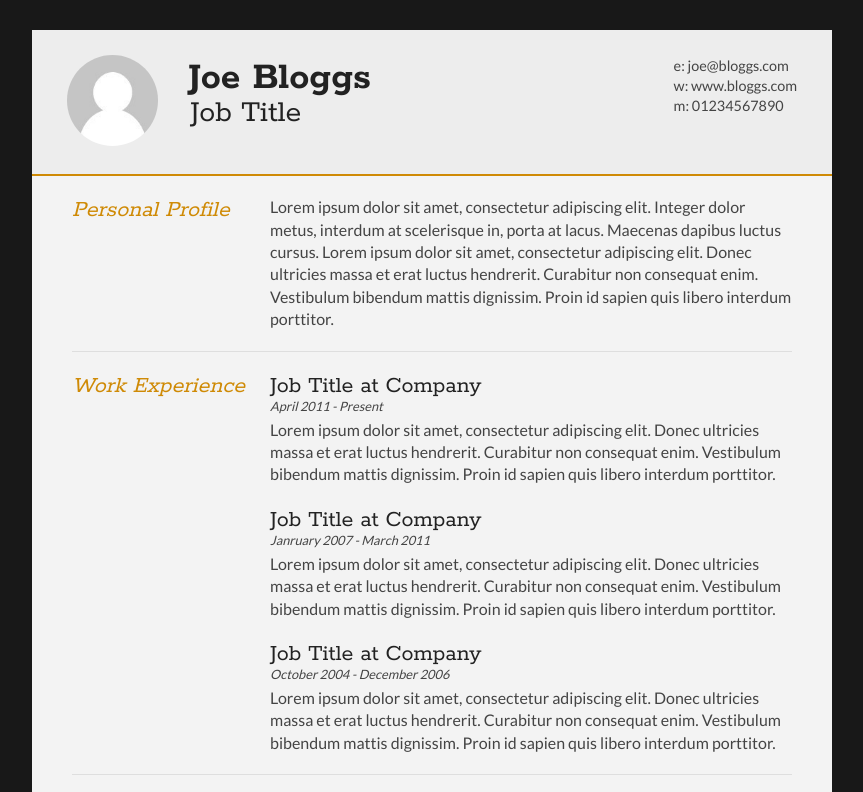
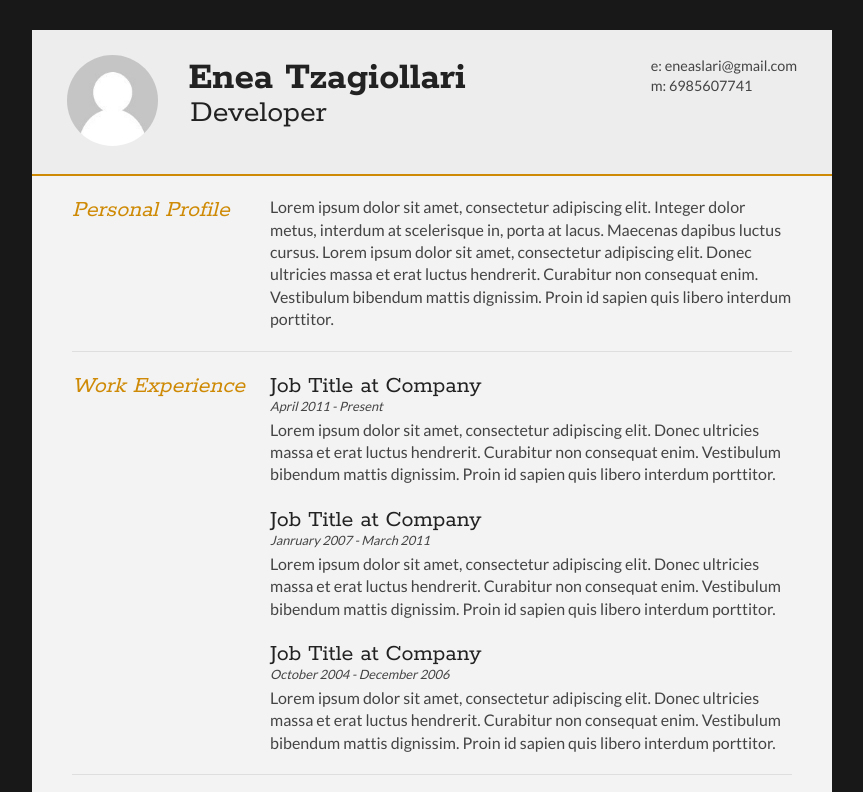
Before and after one commit to EneasLari/EneasLari.github.io, a plain HTML site: page resume/index.html in a window 1280 px wide. Shown: the top 792 px of the page, without its empty margins (208-1071 px from the left). Drawn offline with Linux system fonts and the light colour scheme.

Commit message:
icons and resume edit

```diff
--- a/resume/index.html
+++ b/resume/index.html
@@ -1,8 +1,8 @@
 <!DOCTYPE html>
 <html>
 <head>
-<title>Joe Bloggs - Curriculum Vitae</title>
-
+<title>Enea Tzagiollari - Curriculum Vitae</title>
+<link rel="icon" href="icon.png">
 <meta name="viewport" content="width=device-width"/>
 <meta name="description" content="The Curriculum Vitae of Joe Bloggs."/>
 <meta charset="UTF-8">
@@ -22,15 +22,14 @@
 		</div>
 
 		<div id="name">
-			<h1 class="quickFade delayTwo">Joe Bloggs</h1>
-			<h2 class="quickFade delayThree">Job Title</h2>
+			<h1 class="quickFade delayTwo">Enea Tzagiollari</h1>
+			<h2 class="quickFade delayThree">Developer</h2>
 		</div>
 
 		<div id="contactDetails" class="quickFade delayFour">
 			<ul>
-				<li>e: <a href="mailto:joe@bloggs.com" target="_blank">joe@bloggs.com</a></li>
-				<li>w: <a href="http://www.bloggs.com">www.bloggs.com</a></li>
-				<li>m: 01234567890</li>
+				<li>e: <a href="mailto:eneaslari@gmail.com" target="_blank">eneaslari@gmail.com</a></li>
+				<li>m: 6985607741</li>
 			</ul>
 		</div>
 		<div class="clear"></div>
```
Also changed, not shown: resume/icon.png (added).
